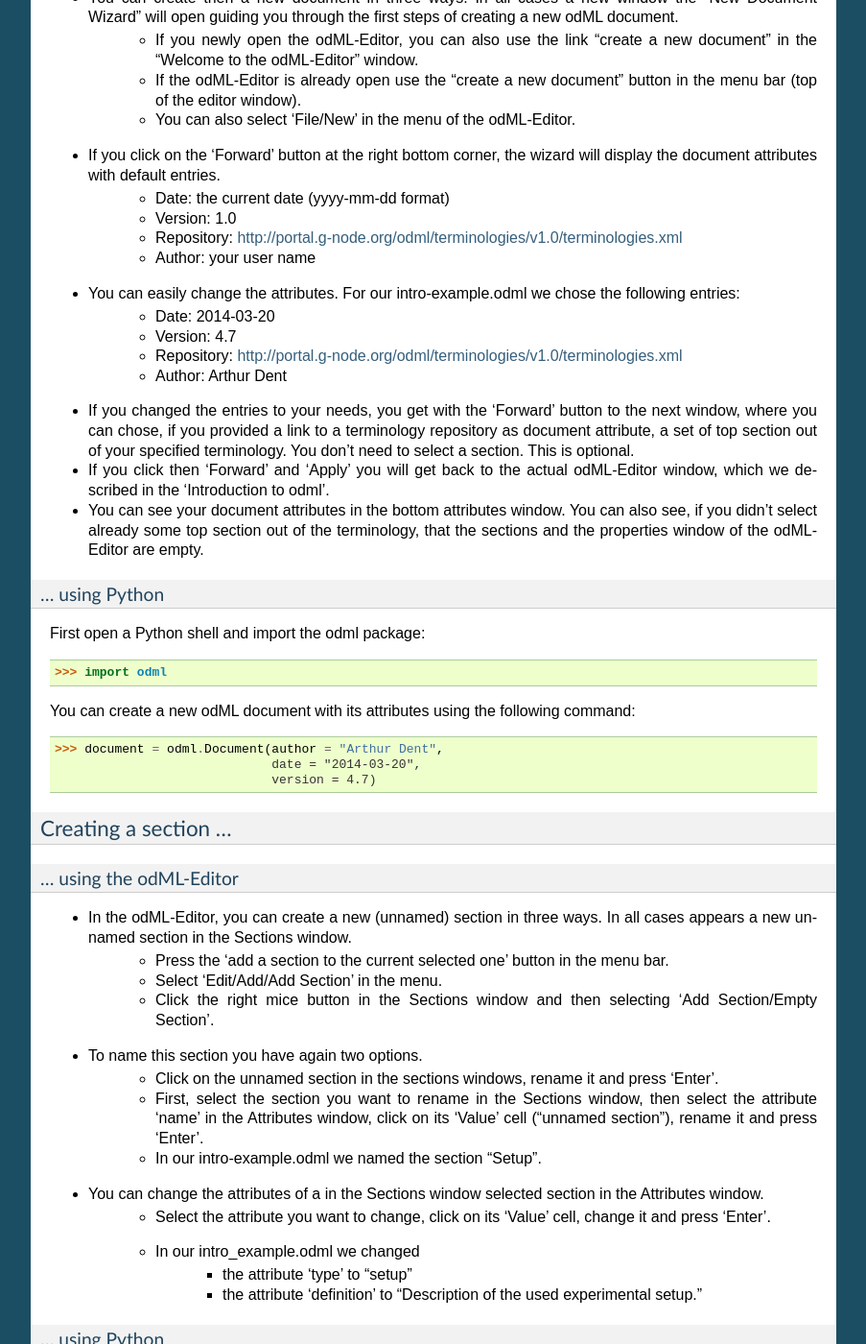
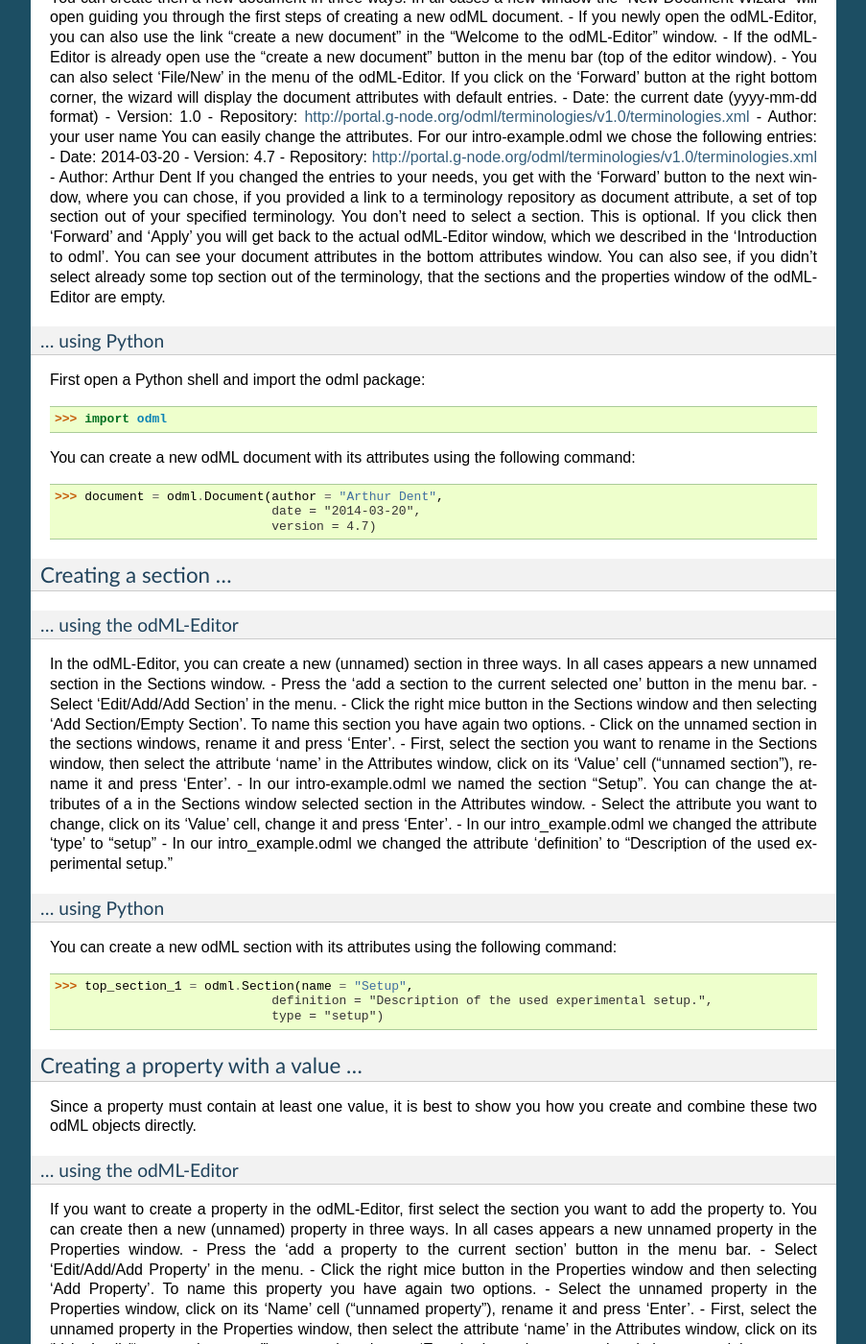
Before and after one commit to G-Node/python-odml, a Sphinx documentation site: the page built from doc/tutorial.rst, in a window 1280 px wide and 1400 px high, scrolled down 8857 px. Shown: the whole window at 96% size, without its empty margins (198-1101 px from the left). Built offline with Sphinx 7.4.7, drawn with Linux system fonts in a browser that asks for light colours; some of the changed text lies outside the part shown.

Commit message:
new update (not yet ready)

```diff
--- a/doc/tutorial.rst
+++ b/doc/tutorial.rst
@@ -444,23 +444,23 @@ Creating a document ...
 -----------------------
 ... using the odML-Editor
 *************************
-- You can create then a new document in three ways. In all cases a new window the "New Document Wizard" will open guiding you through the first steps of creating a new odML document.
-	- If you newly open the odML-Editor, you can also use the link "create a new document" in the "Welcome to the odML-Editor" window.
-	- If the odML-Editor is already open use the "create a new document" button in the menu bar (top of the editor window).
-	- You can also select 'File/New' in the menu of the odML-Editor.
-- If you click on the 'Forward' button at the right bottom corner, the wizard will display the document attributes with default entries.
-	- Date: the current date (yyyy-mm-dd format)
-	- Version: 1.0
-	- Repository: http://portal.g-node.org/odml/terminologies/v1.0/terminologies.xml
-	- Author: your user name
-- You can easily change the attributes. For our intro-example.odml we chose the following entries:
-	- Date: 2014-03-20
-	- Version: 4.7
-	- Repository: http://portal.g-node.org/odml/terminologies/v1.0/terminologies.xml
-	- Author: Arthur Dent
-- If you changed the entries to your needs, you get with the 'Forward' button to the next window, where you can chose, if you provided a link to a terminology repository as document attribute, a set of top section out of your specified terminology. You don't need to select a section. This is optional.
-- If you click then 'Forward' and 'Apply' you will get back to the actual odML-Editor window, which we described in the 'Introduction to odml'.
-- You can see your document attributes in the bottom attributes window. You can also see, if you didn't select already some top section out of the terminology, that the sections and the properties window of the odML-Editor are empty.
+You can create then a new document in three ways. In all cases a new window the "New Document Wizard" will open guiding you through the first steps of creating a new odML document.
+- If you newly open the odML-Editor, you can also use the link "create a new document" in the "Welcome to the odML-Editor" window.
+- If the odML-Editor is already open use the "create a new document" button in the menu bar (top of the editor window).
+- You can also select 'File/New' in the menu of the odML-Editor.
+If you click on the 'Forward' button at the right bottom corner, the wizard will display the document attributes with default entries.
+- Date: the current date (yyyy-mm-dd format)
+- Version: 1.0
+- Repository: http://portal.g-node.org/odml/terminologies/v1.0/terminologies.xml
+- Author: your user name
+You can easily change the attributes. For our intro-example.odml we chose the following entries:
+- Date: 2014-03-20
+- Version: 4.7
+- Repository: http://portal.g-node.org/odml/terminologies/v1.0/terminologies.xml
+- Author: Arthur Dent
+If you changed the entries to your needs, you get with the 'Forward' button to the next window, where you can chose, if you provided a link to a terminology repository as document attribute, a set of top section out of your specified terminology. You don't need to select a section. This is optional.
+If you click then 'Forward' and 'Apply' you will get back to the actual odML-Editor window, which we described in the 'Introduction to odml'.
+You can see your document attributes in the bottom attributes window. You can also see, if you didn't select already some top section out of the terminology, that the sections and the properties window of the odML-Editor are empty.
 
 ... using Python
 ****************
@@ -479,19 +479,18 @@ Creating a section ...
 ----------------------
 ... using the odML-Editor
 *************************
-- In the odML-Editor, you can create a new (unnamed) section in three ways. In all cases appears a new unnamed section in the Sections window.
-	- Press the 'add a section to the current selected one' button in the menu bar.
-	- Select 'Edit/Add/Add Section' in the menu.
-	- Click the right mice button in the Sections window and then selecting 'Add Section/Empty Section'.
-- To name this section you have again two options.
-	- Click on the unnamed section in the sections windows, rename it and press 'Enter'.
-	- First, select the section you want to rename in the Sections window, then select the attribute 'name' in the Attributes window, click on its 'Value' cell ("unnamed section"), rename it and press 'Enter'.
-	- In our intro-example.odml we named the section "Setup".
-- You can change the attributes of a in the Sections window selected section in the Attributes window.
-	- Select the attribute you want to change, click on its 'Value' cell, change it and press 'Enter'.
-	- In our intro_example.odml we changed
-		- the attribute 'type' to "setup"
-		- the attribute 'definition' to "Description of the used experimental setup."
+In the odML-Editor, you can create a new (unnamed) section in three ways. In all cases appears a new unnamed section in the Sections window.
+- Press the 'add a section to the current selected one' button in the menu bar.
+- Select 'Edit/Add/Add Section' in the menu.
+- Click the right mice button in the Sections window and then selecting 'Add Section/Empty Section'.
+To name this section you have again two options.
+- Click on the unnamed section in the sections windows, rename it and press 'Enter'.
+- First, select the section you want to rename in the Sections window, then select the attribute 'name' in the Attributes window, click on its 'Value' cell ("unnamed section"), rename it and press 'Enter'.
+- In our intro-example.odml we named the section "Setup".
+You can change the attributes of a in the Sections window selected section in the Attributes window.
+- Select the attribute you want to change, click on its 'Value' cell, change it and press 'Enter'.
+- In our intro_example.odml we changed the attribute 'type' to "setup"
+- In our intro_example.odml we changed the attribute 'definition' to "Description of the used experimental setup."
 
 ... using Python
 ****************
@@ -509,30 +508,28 @@ how you create and combine these two odML objects directly.
 
 ... using the odML-Editor
 *************************
-- If you want to create a property in the odML-Editor, first select the section you want to add the property to.
-- You can create then a new (unnamed) property in three ways. In all cases appears a new unnamed property in the Properties window.
-	- Press the 'add a property to the current section' button in the menu bar.
-	- Select 'Edit/Add/Add Property' in the menu.
-	- Click the right mice button in the Properties window and then selecting 'Add Property'.
-- To name this property you have again two options.
-	- Select the unnamed property in the Properties window, click on its 'Name' cell ("unnamed property"), rename it and press 'Enter'.
-	- First, select the unnamed property in the Properties window, then select the attribute 'name' in the Attributes window, click on its 'Value' cell ("unnamed property"), rename it and press 'Enter'.
-	- In our intro-example.odml we named the property "Creator".
-- If you want to change the attributes of a property you have to do it in the Attributes window.
-	- First, select the property you want to modify in the Properties window, then select the attribute you want to change, click on its 'Value' cell, change it and press 'Enter'.
-	- In our intro_example.odml we changed
-		- the attribute 'definition' to "The person/s who built the setup."
-- Each new property has directly one value attached to it, which needs to be defined.
-- To define a value click on the 'Value' cell of the property in the Properties window, enter a value and press 'Enter'.
-	- In our case we entered the value "Arthur Dent" to the property "Creator".
-- To change the attributes of this value click in the row of this value on the corresponding cell, change the attribute and press 'Enter'.
-	- In our case we changed
-		- the 'Definition' of the value "Arthur Dent" of the property "Creator" to "First and last name of a person."
-		- the 'Type' of the the value "Arthur Dent" of the property "Creator" to "person"
-- You can also add multiple values to a selected property. This is possible in three ways.
-	- Press the 'add a value to the current selected property' button in the menu bar.
-	- Select 'Edit/Add/Add Value' in the menu.
-	- Click the right mice button on the property of the Properties window and then selecting 'Add Value'.
+If you want to create a property in the odML-Editor, first select the section you want to add the property to.
+You can create then a new (unnamed) property in three ways. In all cases appears a new unnamed property in the Properties window.
+- Press the 'add a property to the current section' button in the menu bar.
+- Select 'Edit/Add/Add Property' in the menu.
+- Click the right mice button in the Properties window and then selecting 'Add Property'.
+To name this property you have again two options.
+- Select the unnamed property in the Properties window, click on its 'Name' cell ("unnamed property"), rename it and press 'Enter'.
+- First, select the unnamed property in the Properties window, then select the attribute 'name' in the Attributes window, click on its 'Value' cell ("unnamed property"), rename it and press 'Enter'.
+- In our intro-example.odml we named the property "Creator".
+If you want to change the attributes of a property you have to do it in the Attributes window.
+- First, select the property you want to modify in the Properties window, then select the attribute you want to change, click on its 'Value' cell, change it and press 'Enter'.
+- In our intro_example.odml we changed the attribute 'definition' to "The person/s who built the setup."
+Each new property has directly one value attached to it, which needs to be defined.
+To define a value click on the 'Value' cell of the property in the Properties window, enter a value and press 'Enter'.
+- In our intro_example.odml we entered the value "Arthur Dent" to the property "Creator".
+To change the attributes of this value click in the row of this value on the corresponding cell, change the attribute and press 'Enter'.
+- In our intro_example.odml we changed the 'Definition' of the value "Arthur Dent" of the property "Creator" to "First and last name of a person."
+- In our intro_example.odml we changed the 'Type' of the the value "Arthur Dent" of the property "Creator" to "person"
+You can also add multiple values to a selected property. This is possible in three ways.
+- Press the 'add a value to the current selected property' button in the menu bar.
+- Select 'Edit/Add/Add Value' in the menu.
+- Click the right mice button on the property of the Properties window and then selecting 'Add Value'.
 
 ... using Python
 ****************
```
